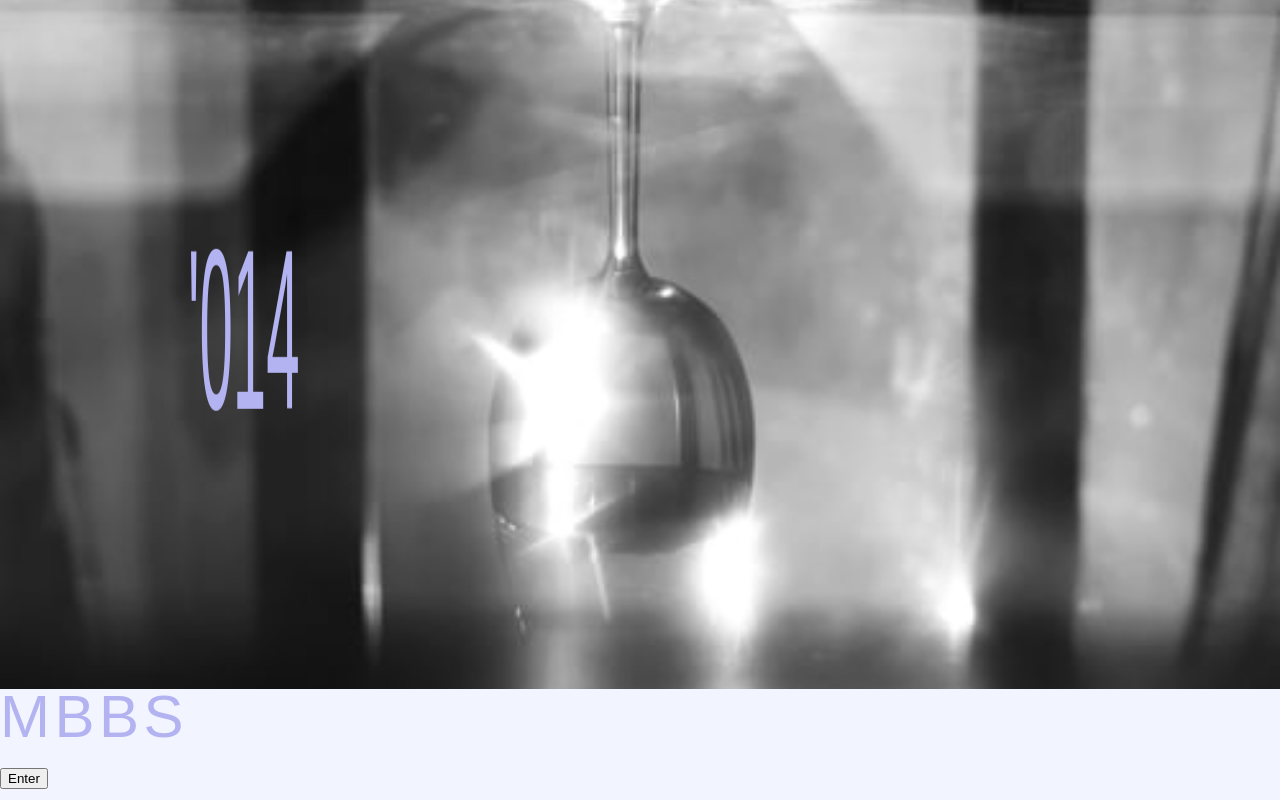
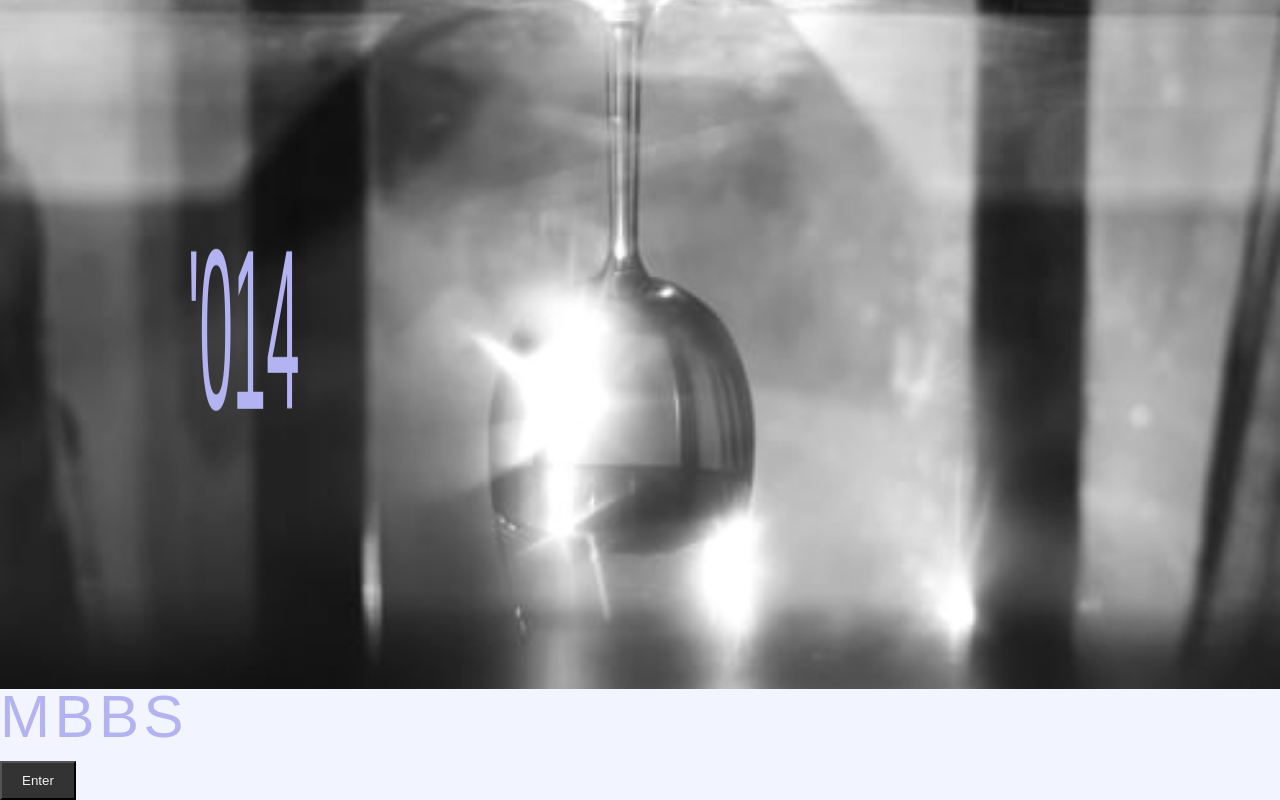
Before and after one commit to Mfonn/sliderrrr, a plain HTML site: page index.html in a window 1280 px wide. Shown: the part 951-1751 px from the top of the page. Drawn offline with Linux system fonts and the light colour scheme.

Commit message:
Update database.css

```diff
--- a/database.css
+++ b/database.css
@@ -166,6 +166,21 @@ body {
 	left: 50%;
 	transform: translateX(-50%);
 }
+/* Black buttons with extra padding and without rounded borders */
+.btn {
+    padding: 10px 20px;
+    background-color: #333;
+    color: #f1f1f1;
+    border-radius: 0;
+    transition: .2s;
+  }
+
+  /* On hover, the color of .btn will transition to white with black text */
+  .btn:hover, .btn:focus {
+    border: 1px solid #333;
+    background-color: #fff;
+    color: #000;
+  }
 
 footer {
 	position: relative;
```
